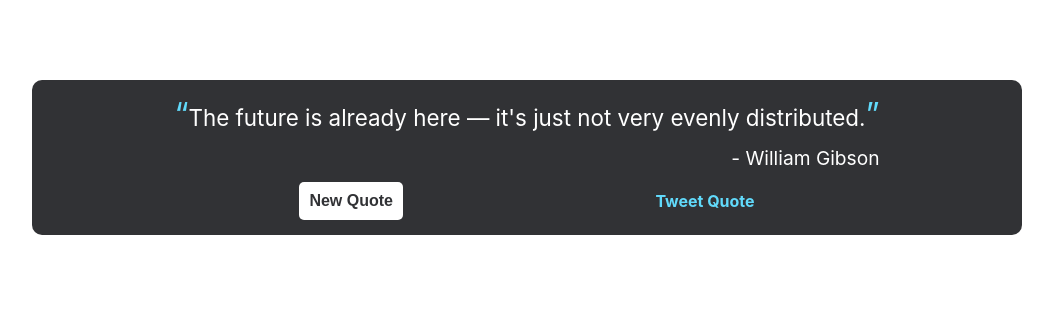
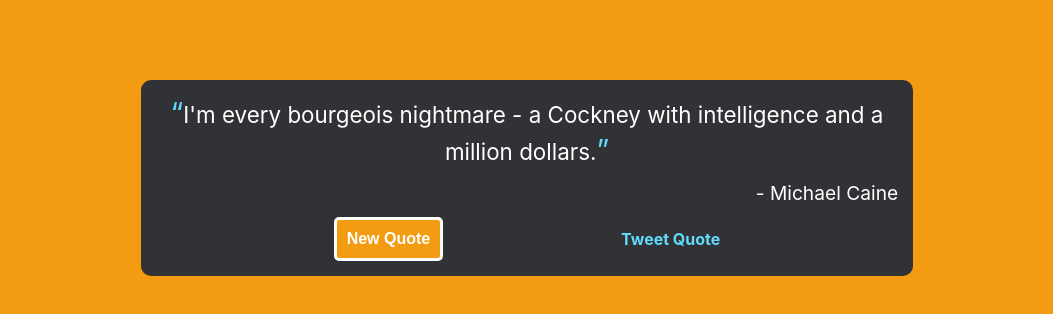
Before and after one commit to Gus-Vilela/random_quote_machine, a React (Create React App) app: page / in a window 1280 px wide. Shown: the top 314 px of the page, without its empty margins (113-1166 px from the left). Built offline with nearby package versions, Linux system fonts and the light colour scheme.

Commit message:
add dynamic background, no quote repetition, buttons component

```diff
--- a/src/App.css
+++ b/src/App.css
@@ -1,6 +1,6 @@
 #quote-box{
   background-color: #313235;
-  width: 75vw;
+  max-width: 58vw;
   margin: auto;
   margin-top: 10vh;
   border-radius: 10px;
@@ -26,6 +26,7 @@ p{
   width: 100%;
   margin: 0;
   padding-bottom: 12px;
+  line-height: 35px;
 }
 
 #author{
@@ -38,13 +39,13 @@ p{
 #text::before{
   content: open-quote;
   color: #61DAFB;
-  font-size: 2rem;
+  font-size: 1.8rem;
 }
 
 #text::after{
   content: close-quote;
   color: #61DAFB;
-  font-size: 2rem;
+  font-size: 1.8rem;
 }
 
 #buttons{
@@ -55,9 +56,8 @@ p{
 }
 
 button{
-  background-color: #fff;
-  color: #313235;
-  border: none;
+  color: #fff;
+  border: solid;
   border-radius: 5px;
   padding: 10px;
   font-size: 1rem;
@@ -71,3 +71,9 @@ a{
   text-decoration: none;
   font-weight: bold;
 }
+
+main{
+  width: 100vw;
+  height: 100vh;
+  display: grid;
+}
--- a/src/App.js
+++ b/src/App.js
@@ -1,8 +1,38 @@
 import './App.css';
 import Quote from './components/Quote';
+import {useState} from 'react';
 
 function App() {
-  return <Quote />
+  const colors = [
+    '#16a085',
+    '#27ae60',
+    '#f39c12',
+    '#e74c3c',
+    '#9b59b6',
+    '#FB6964',
+    '#77B1A9',
+    '#73A857'
+  ];
+
+  const randomColor = () => {
+    const randomIndex = Math.floor(Math.random() * colors.length);
+    return colors[randomIndex];
+  }
+
+  const [color, setColor] = useState(randomColor);
+
+  const changeColor = () => {
+    let color = randomColor();
+    setColor(prev => {while (prev === color) {color = randomColor()};return color});
+  }
+
+  return (
+    <main style={{backgroundColor: color}}>
+      <Quote changeColor={changeColor} color={color}/>
+    </main>
+  )
+
+
 }
 
 export default App;
--- /dev/null
+++ b/src/components/Buttons.js
@@ -0,0 +1,17 @@
+function Buttons (props) {
+  const handleClick = () => {
+    props.newQuote();
+    props.changeColor();
+  }
+
+  return (
+    <div id='buttons'>
+        <button id='new-quote' onClick={handleClick} style={{backgroundColor: props.color}}>New Quote</button>
+        <a id='tweet-quote'
+        href={props.url}
+        target='_blank'>Tweet Quote</a>
+    </div>
+  )
+}
+
+export default Buttons;
--- a/src/components/Quote.js
+++ b/src/components/Quote.js
@@ -1,22 +1,28 @@
 import quoteData from "../quoteData";
 import {useState} from 'react';
+import Buttons from "./Buttons";
 
-function Quote() {
+function Quote(props) {
+  const [quotes] = useState(quoteData.data.quotes);
+
   const iniQuote = () => {
-    const quoteArray = quoteData.data.quotes;
-    const randomIndex = Math.floor(Math.random() * quoteArray.length);
-    const randomQuote = quoteArray[randomIndex];
+    const randomIndex = Math.floor(Math.random() * quotes.length);
+    const randomQuote = quotes[randomIndex];
     const url = `https://twitter.com/intent/tweet?text="${randomQuote.quote}" - ${randomQuote.author}`
-    return {quote : randomQuote.quote, author : randomQuote.author,url : url}
+    return {id : randomQuote.id, quote : randomQuote.quote, author : randomQuote.author,url : url}
   }
   const [state, setState] = useState(iniQuote);
 
-  const setQuote = () => {
-    const quoteArray = quoteData.data.quotes;
-    const randomIndex = Math.floor(Math.random() * quoteArray.length);
-    const randomQuote = quoteArray[randomIndex];
-    const url = `https://twitter.com/intent/tweet?text="${randomQuote.quote}" - ${randomQuote.author}`
-    setState({quote : randomQuote.quote, author : randomQuote.author,url : url})
+  const newQuote = () => {
+    setState(
+      prev => {
+        let quote = iniQuote();
+        while (prev.id === quote.id) {
+          quote = iniQuote();
+        }
+        return quote;
+      }
+    );
   }
 
   return (
@@ -29,12 +35,7 @@ function Quote() {
           - {state.author}
         </p>
       </div>
-      <div id='buttons'>
-        <button id='new-quote' onClick={setQuote}>New Quote</button>
-        <a id='tweet-quote'
-        href={state.url}
-        target='_blank'>Tweet Quote</a>
-      </div>
+      <Buttons newQuote={newQuote} url={state.url} changeColor={props.changeColor} color={props.color}/>
     </div>
   )
 }
--- a/src/quoteData.js
+++ b/src/quoteData.js
@@ -25,6 +25,31 @@ export default {
         'id' : 5,
         "quote": "Science is the highest personification of the nation because that nation will remain the first which carries the furthest the works of thought and intelligence.",
         "author": "Louis Pasteur",
+      },
+      {
+        'id' : 6,
+        "quote": "The true sign of intelligence is not knowledge but imagination.",
+        "author": "Albert Einstein"
+      },
+      {
+        'id' : 7,
+        "quote": "I don't intend to simply go away and write my plays and be a good boy. I intend to remain an independent and political intelligence in my own right.",
+        "author": "Harold Pinter"
+      },
+      {
+        'id' : 8,
+        "quote": "The rare person is still interested in new advances when they are adults. There is possibly a correlation with intelligence. In any case, you have to be fairly bright to keep learning and changing attitudes as you get older.",
+        "author": "Keith Henson"
+      },
+      {
+        'id' : 9,
+        "quote": "For 13 to be unlucky would require there to be some kind of cosmic intelligence that counts things that humans count and that also makes certain things happen on certain dates or in certain places according to whether the number 13 'is involved' or not (whatever 'is involved' might mean).",
+        "author": "Douglas Hofstadter",
+      },
+      {
+        'id' : 10,
+        "quote": "We have an incredible warrior class in this country - people in law enforcement, intelligence - and I thank God every night we have them standing fast to protect us from the tremendous amount of evil that exists in the world.",
+        "author": "Brad Thor",
       }
     ]
   }
```
